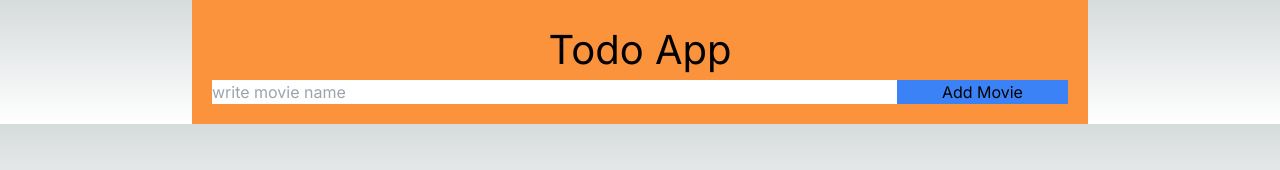
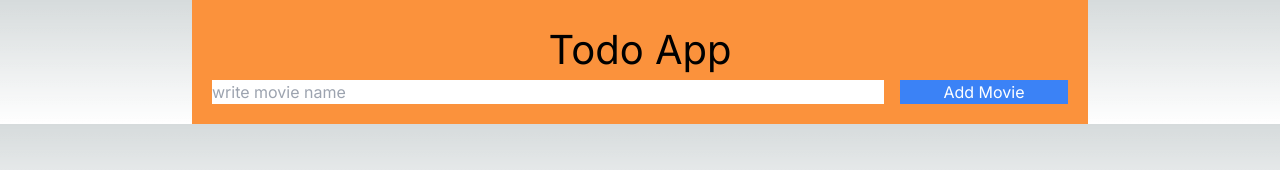
Before and after one commit to ShoomanKhatri/todo-app, a Next.js app: page / in a window 1280 px wide. Shown: the top 170 px of the page. Built offline with nearby package versions, Linux system fonts and the light colour scheme.

Commit message:
css added

```diff
--- a/src/app/page.tsx
+++ b/src/app/page.tsx
@@ -2,9 +2,9 @@ export default function Home(){
   return (
     <div className="max-w-4xl bg-orange-400 mx-auto p-5">
         <h1 className="text-center text-[40px]">Todo App</h1>
-        <div className="flex justify-between">
+        <div className="flex justify-between gap-4">
           <input type="text" placeholder="write movie name" className="w-[80%]" />
-          <button className="bg-blue-500 w-[20%]">Add Movie</button>
+          <button className="bg-blue-500 w-[20%] text-white">Add Movie</button>
         </div>
     </div>
   )
```
